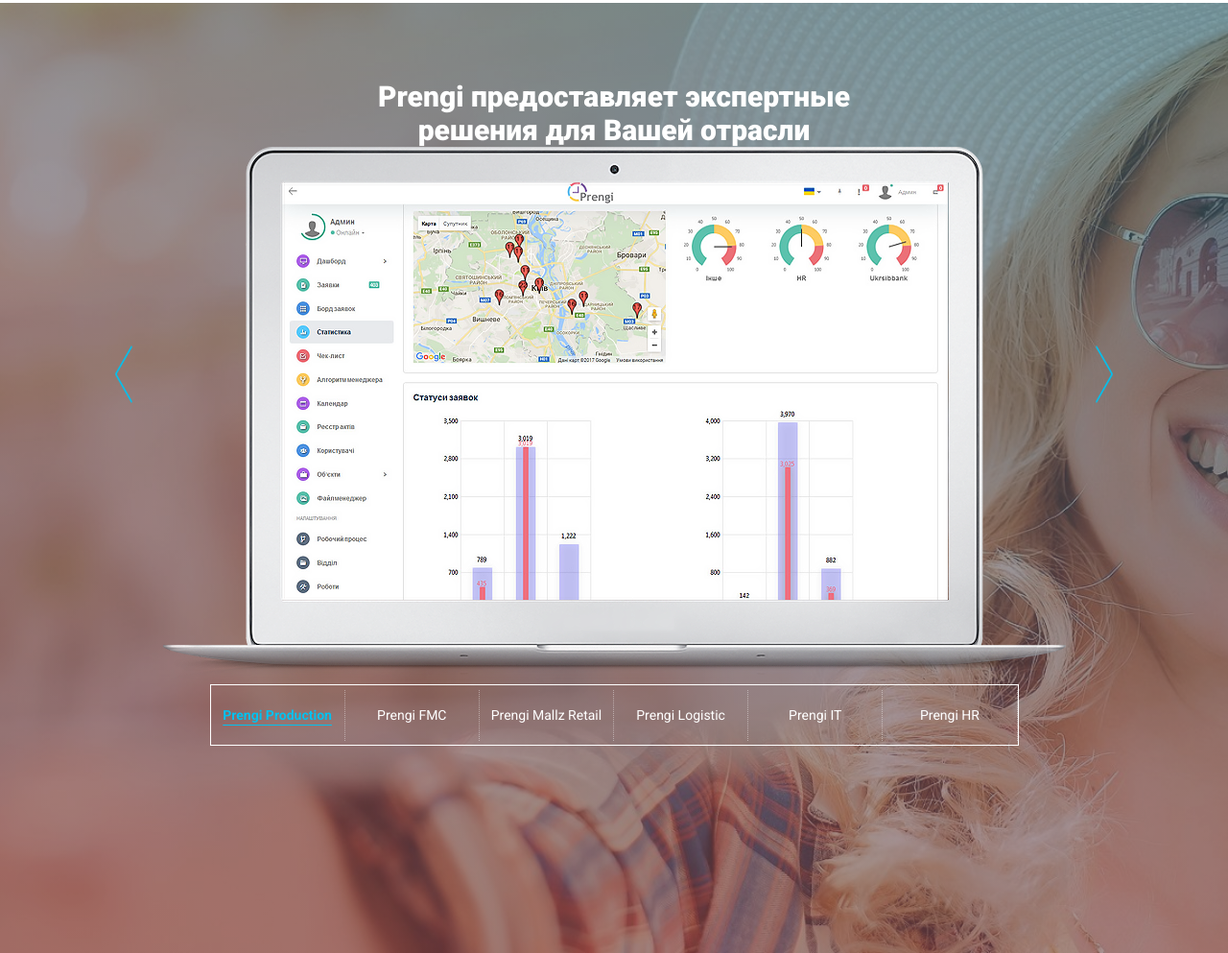
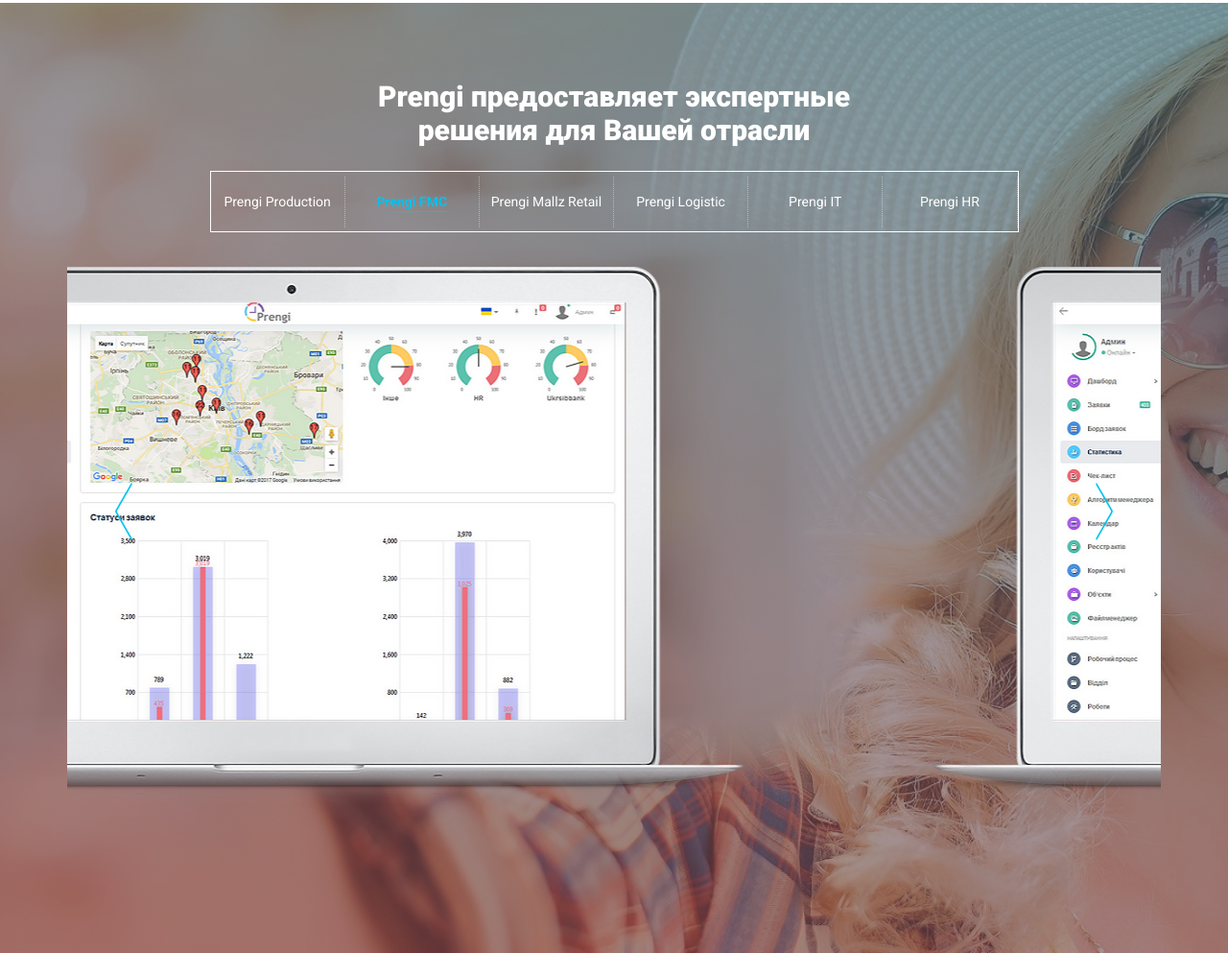
Before and after one commit to AlexBachurin/Project_Prengi, a website: page src/index.html in a window 1280 px wide. Shown: the part 1654-2647 px from the top of the page at 96% size. Drawn offline with nearby package versions, Linux system fonts and the light colour scheme; files that its build step writes are made by us from their sources; files whose address does not match are found by name.

Commit message:
some fixes for slider

```diff
--- a/src/index.html
+++ b/src/index.html
@@ -142,10 +142,27 @@
         <div class="solutions__bgwrapper">
             <div class="solutions__bgoverlay">
                 <div class="container">
-                    <div class="solutions__slider-wrapper">
                     <h2 class="solutions__title">Prengi предоставляет экспертные решения
                         для Вашей отрасли
                     </h2>
+                    <div class="solutions__slider-dots">
+                        <div class="solutions__slider-list">
+                            <!-- <button class="solutions__slider-link">Prengi Production</button>
+                        <button class="solutions__slider-link"> Prengi FMC</button>
+                        <button class="solutions__slider-link">Prengi FMC</button>
+                        <button class="solutions__slider-link"> Prengi Logistic</button>
+                        <button class="solutions__slider-link"> Prengi IT</button>
+                        <button class="solutions__slider-link"> Prengi HR</button> -->
+                            <li class="solutions__slider-link">Prengi Production</li>
+                            <li class="solutions__slider-link"> Prengi FMC</li>
+                            <li class="solutions__slider-link">Prengi Mallz Retail</li>
+                            <li class="solutions__slider-link"> Prengi Logistic</li>
+                            <li class="solutions__slider-link"> Prengi IT </li>
+                            <li class="solutions__slider-link"> Prengi HR</li>
+                        </div>
+                    </div>
+
+                <div class="solutions__slider-wrapper">
                     <div class="solutions__slider">
                         <div class="solutions__slider-item">
                             <img src="img/macbook.png" alt="macbook">
@@ -166,22 +183,6 @@
                             <img src="img/macbook.png" alt="macbook">
                         </div>
                     </div>
-                        <div class="solutions__slider-dots">
-                            <div class="solutions__slider-list">
-                                <!-- <button class="solutions__slider-link">Prengi Production</button>
-                            <button class="solutions__slider-link"> Prengi FMC</button>
-                            <button class="solutions__slider-link">Prengi FMC</button>
-                            <button class="solutions__slider-link"> Prengi Logistic</button>
-                            <button class="solutions__slider-link"> Prengi IT</button>
-                            <button class="solutions__slider-link"> Prengi HR</button> -->
-                                <li class="solutions__slider-link">Prengi Production</li>
-                                <li class="solutions__slider-link"> Prengi FMC</li>
-                                <li class="solutions__slider-link">Prengi Mallz Retail</li>
-                                <li class="solutions__slider-link"> Prengi Logistic</li>
-                                <li class="solutions__slider-link"> Prengi IT </li>
-                                <li class="solutions__slider-link"> Prengi HR</li>
-                            </div>
-                        </div>
                     <div class="solutions__slider-controls">
                         <img class="solutions__slider-leftArrow" src="icons/slider/slider_blue_left.png"
                             alt="arrowLeft">
@@ -190,6 +191,7 @@
                     </div>
                 </div>
                 </div>
+
 
             </div>
         </div>
--- a/src/js/script.js
+++ b/src/js/script.js
@@ -7,5 +7,9 @@
     autoplay: false,
     navContainer: ".solutions__slider-list",
     controlsContainer: ".solutions__slider-controls",
-    speed: 500
+    speed: 500,
+    autoplay: true,
+    autoplayButtonOutput: false,
+    mouseDrag: true
+
   });
--- a/src/sass/blocks/_solutions.sass
+++ b/src/sass/blocks/_solutions.sass
@@ -20,6 +20,9 @@
     &__slider
         &-wrapper
             position: relative
+        &-dots
+            margin-top: 25px
+            margin-bottom: 36px
         &-item
             width: 947px
             height: 560px
@@ -62,8 +65,8 @@
             height: 59px
             object-fit: cover
             position: absolute
-            top: 50%
-            transform: translateY(-50%)
+            top: 45%
+            transform: translateY(-45%)
             left: 50px
             outline: none
             cursor: pointer
```
Also changed, not shown: dist/css/style.min.css, dist/img/firstSlide.jpg (added), dist/img/macbook_air_290.png (added), dist/index.html, dist/js/script.js, src/img/firstSlide.jpg (added), src/img/macbook_air_290.png (added). Lines whose indentation alone changed are shown as unchanged.
